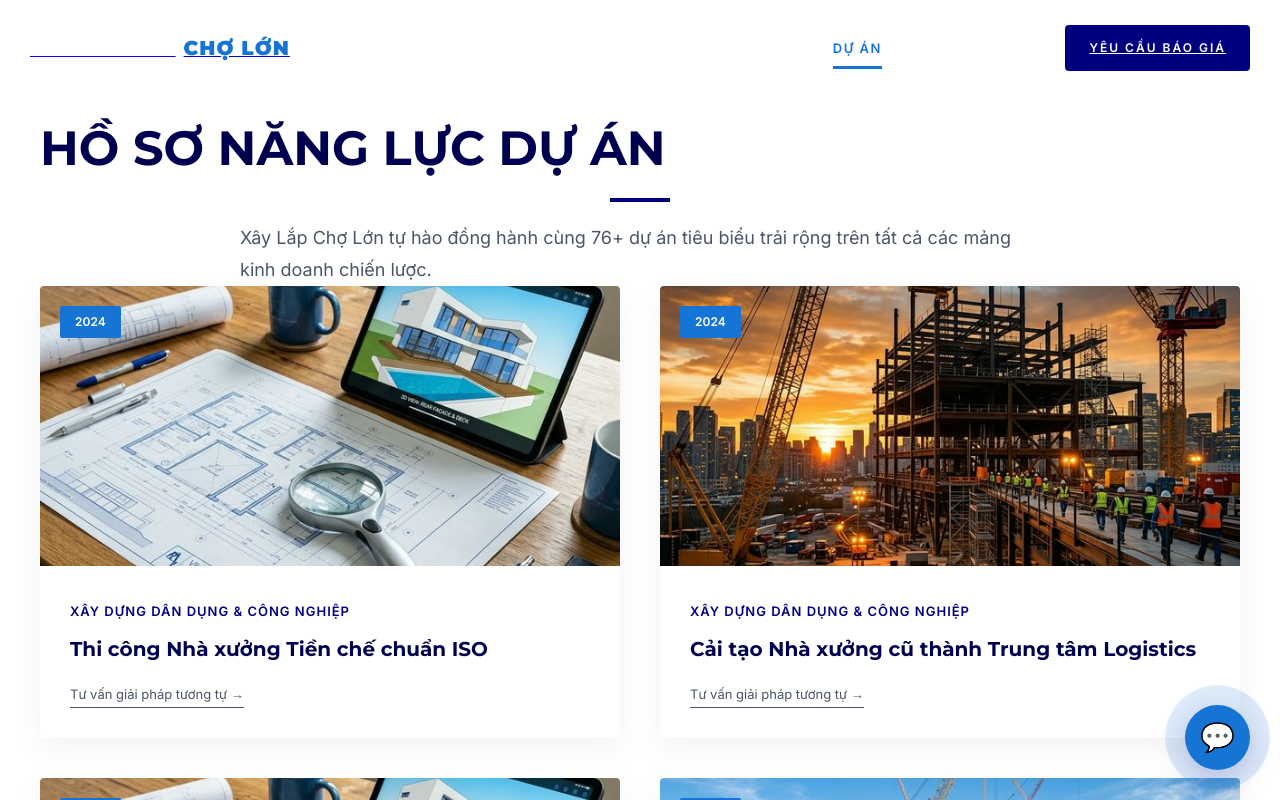
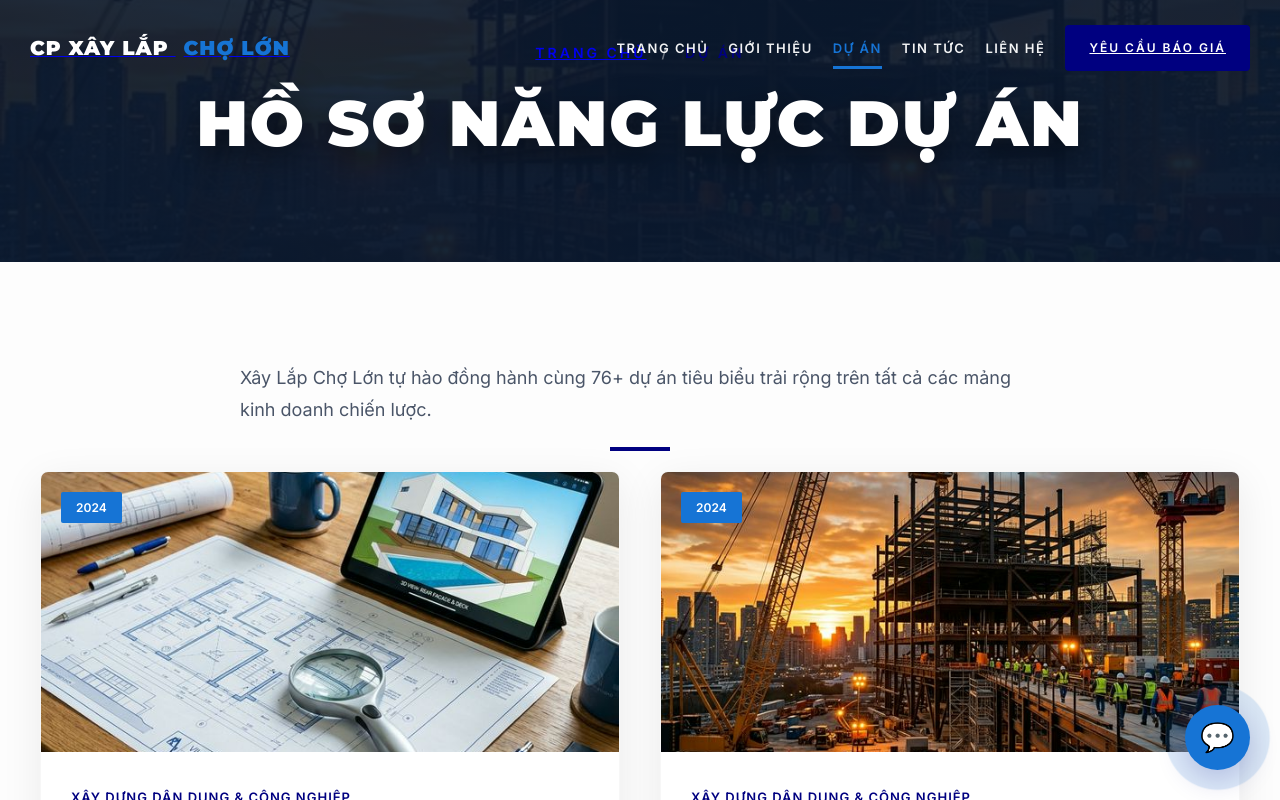
Before and after one commit to anhphuong86/webcongty, a Next.js app: page /du-an in a window 1280 px wide. Shown: the top 800 px of the page. Built offline with nearby package versions, Linux system fonts and the light colour scheme.

Commit message:
V17 Design Polish: Unified Hero for About and Projects

```diff
--- a/src/app/du-an/page.tsx
+++ b/src/app/du-an/page.tsx
@@ -56,12 +56,24 @@ export default async function ProjectsPage() {
     const allProjects = [...dynamicProjects, ...staticProjects];
 
     return (
-        <div className="section-padding">
+        <main>
+            {/* Sub Hero Section */}
+            <section className={styles.hero}>
                 <div className="container">
-                <div className="text-center mb-60 fade-in">
-                    <h1 className={styles.pageTitle}>Hồ Sơ Năng Lực Dự Án</h1>
+                    <div className={`${styles.breadcrumb} fade-in`}>
+                        <Link href="/">Trang chủ</Link>
+                        <span>/</span>
+                        <p>Dự án</p>
+                    </div>
+                    <h1 className="fade-in">Hồ Sơ Năng Lực Dự Án</h1>
+                </div>
+            </section>
+
+            <section className={styles.projectsContent}>
+                <div className="container">
+                    <div className="text-center mb-80 fade-in">
+                        <p className={styles.pageSubtitle}>Xây Lắp Chợ Lớn tự hào đồng hành cùng {allProjects.length}+ dự án tiêu biểu trải rộng trên tất cả các mảng kinh doanh chiến lược.</p>
                         <div className={styles.titleLine}></div>
-                    <p className={styles.pageSubtitle}>Xây Lắp Chợ Lớn tự hào đồng hành cùng {allProjects.length}+ dự án tiêu biểu trải rộng trên tất cả các mảng kinh doanh chiến lược.</p>
                     </div>
 
                     <div className={styles.projectsGrid}>
@@ -85,6 +97,7 @@ export default async function ProjectsPage() {
                         <Link href="/lien-he" className="btn btn-primary" style={{ padding: '18px 45px' }}>Gửi yêu cầu hợp tác ngay</Link>
                     </div>
                 </div>
-        </div>
+            </section>
+        </main>
     );
 }
--- a/src/app/du-an/projects.module.css
+++ b/src/app/du-an/projects.module.css
@@ -1,3 +1,44 @@
+.hero {
+    background: linear-gradient(rgba(10, 25, 47, 0.9), rgba(10, 25, 47, 0.95)), url('/hero.png');
+    background-size: cover;
+    background-position: center;
+    padding: 120px 0 80px;
+    text-align: center;
+    color: var(--white);
+    margin-top: -80px;
+}
+
+.hero h1 {
+    font-size: 64px;
+    font-weight: 950;
+    text-transform: uppercase;
+    letter-spacing: 2px;
+    margin-bottom: 20px;
+    text-shadow: 0 10px 30px rgba(0, 0, 0, 0.5);
+}
+
+.breadcrumb {
+    font-size: 14px;
+    text-transform: uppercase;
+    letter-spacing: 3px;
+    color: var(--primary-color);
+    font-weight: 700;
+    display: flex;
+    justify-content: center;
+    gap: 15px;
+    align-items: center;
+    margin-bottom: 20px;
+}
+
+.breadcrumb span {
+    color: rgba(255, 255, 255, 0.4);
+}
+
+.projectsContent {
+    padding: 100px 0;
+    background: #fdfdfd;
+}
+
 .projectsGrid {
     display: grid;
     grid-template-columns: repeat(auto-fill, minmax(380px, 1fr));
@@ -6,10 +47,12 @@
 
 .projectCard {
     background: white;
-    box-shadow: 0 10px 30px rgba(0, 0, 0, 0.05);
-    border-radius: 4px;
+    box-shadow: 0 10px 40px rgba(0, 0, 0, 0.08);
+    /* Stronger shadow */
+    border-radius: 8px;
     overflow: hidden;
-    transition: var(--transition);
+    transition: all 0.4s cubic-bezier(0.165, 0.84, 0.44, 1);
+    border: 1px solid rgba(0, 0, 0, 0.03);
 }
 
 .projectCard:hover {
--- /dev/null
+++ b/src/app/gioi-thieu/about.module.css
@@ -0,0 +1,129 @@
+.hero {
+    background: linear-gradient(rgba(10, 25, 47, 0.92), rgba(10, 25, 47, 0.95)), url('/hero.png');
+    background-size: cover;
+    background-position: center;
+    padding: 120px 0 80px;
+    text-align: center;
+    color: var(--white);
+    margin-top: -80px;
+    /* Offset header height if needed */
+}
+
+.hero h1 {
+    font-size: 64px;
+    font-weight: 900;
+    text-transform: uppercase;
+    letter-spacing: 2px;
+    margin-bottom: 20px;
+    text-shadow: 0 10px 30px rgba(0, 0, 0, 0.5);
+}
+
+.breadcrumb {
+    font-size: 14px;
+    text-transform: uppercase;
+    letter-spacing: 3px;
+    color: var(--primary-color);
+    font-weight: 700;
+    display: flex;
+    justify-content: center;
+    gap: 15px;
+    align-items: center;
+}
+
+.breadcrumb span {
+    color: rgba(255, 255, 255, 0.4);
+}
+
+.aboutContent {
+    padding: 100px 0;
+    background: white;
+}
+
+.grid {
+    display: grid;
+    grid-template-columns: 1fr 1fr;
+    gap: 80px;
+    align-items: flex-start;
+}
+
+.textSection h2 {
+    font-size: 36px;
+    color: var(--primary-dark);
+    margin-bottom: 30px;
+    position: relative;
+    padding-bottom: 15px;
+}
+
+.textSection h2::after {
+    content: '';
+    position: absolute;
+    bottom: 0;
+    left: 0;
+    width: 50px;
+    height: 3px;
+    background: var(--primary-color);
+}
+
+.description {
+    font-size: 19px;
+    line-height: 1.8;
+    color: var(--text-main);
+    margin-bottom: 30px;
+}
+
+.imageBox {
+    position: relative;
+    height: 600px;
+    border-radius: 8px;
+    overflow: hidden;
+    box-shadow: 0 30px 60px rgba(0, 0, 0, 0.1);
+}
+
+.coreValues {
+    display: grid;
+    grid-template-columns: repeat(auto-fit, minmax(200px, 1fr));
+    gap: 30px;
+    margin-top: 50px;
+}
+
+.valueCard {
+    background: var(--secondary-color);
+    padding: 30px;
+    border-radius: 4px;
+    transition: all 0.3s ease;
+    border-left: 4px solid var(--primary-color);
+}
+
+.valueCard:hover {
+    transform: translateY(-5px);
+    box-shadow: 0 15px 30px rgba(0, 0, 0, 0.05);
+}
+
+.valueCard h4 {
+    font-size: 18px;
+    color: var(--primary-dark);
+    margin-bottom: 10px;
+    text-transform: uppercase;
+    letter-spacing: 1px;
+}
+
+.valueCard p {
+    font-size: 15px;
+    color: var(--text-light);
+    line-height: 1.6;
+}
+
+@media (max-width: 968px) {
+    .hero h1 {
+        font-size: 40px;
+    }
+
+    .grid {
+        grid-template-columns: 1fr;
+        gap: 50px;
+    }
+
+    .imageBox {
+        height: 400px;
+    }
+}
```
Also changed, not shown: src/app/gioi-thieu/page.tsx (+58 -33 lines). Lines whose indentation alone changed are shown as unchanged.
